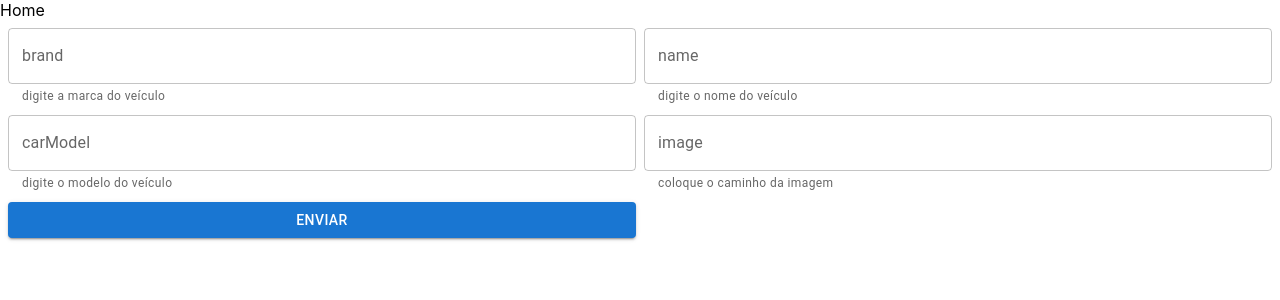
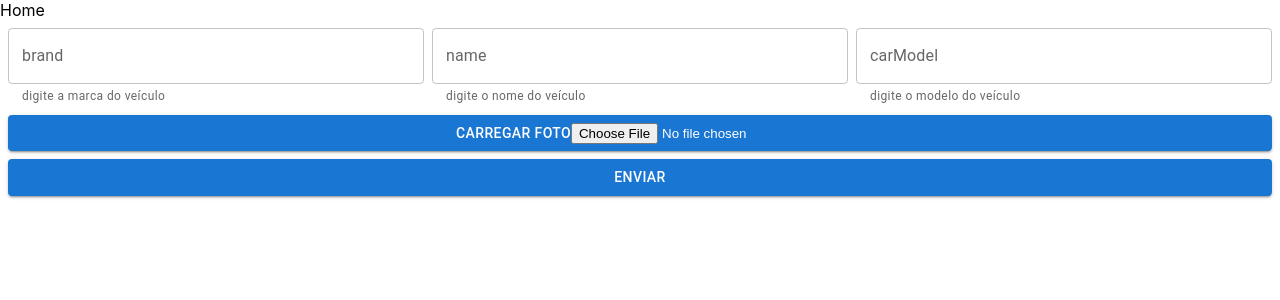
Before and after one commit to Adadezer/PSVerzel, a React (Create React App) app in the folder frontend/psverzel/: page / in a window 1280 px wide. Shown: the top 300 px of the page. Built offline with nearby package versions, Linux system fonts and the light colour scheme.

Commit message:
feat(frontend): :construction: adição do input de imagem sem as funcionalidades

```diff
--- /dev/null
+++ b/frontend/psverzel/src/components/InputImage.js
@@ -0,0 +1,19 @@
+import { Button, Grid } from '@mui/material'
+import React from 'react'
+
+export default function InputImage(props) {
+  return (
+    <Grid item {...props}>
+      <Button
+        fullWidth
+        variant="contained"
+        component="label"
+      >
+        Carregar Foto
+        <input
+          type="file"
+        />
+      </Button>
+    </Grid>
+  )
+}
--- a/frontend/psverzel/src/pages/Home.js
+++ b/frontend/psverzel/src/pages/Home.js
@@ -1,6 +1,7 @@
 import { Grid } from "@mui/material";
 import InputStringGeneric from "../components/InputStringGeneric";
 import ButtonCreate from "../components/ButtonCreate";
+import InputImage from "../components/InputImage";
 
 function Home() {
   return (
@@ -19,34 +20,32 @@ function Home() {
           label={'brand'}
           helperText={'digite a marca do veículo'}
           xs={12}
-          md={6}
+          md={4}
         />
 
         <InputStringGeneric
           label={'name'}
           helperText={'digite o nome do veículo'}
           xs={12}
-          md={6}
+          md={4}
         />
 
         <InputStringGeneric
           label={'carModel'}
           helperText={'digite o modelo do veículo'}
           xs={12}
-          md={6}
+          md={4}
         />
 
-        <InputStringGeneric
-          label={'image'}
-          helperText={'coloque o caminho da imagem'}
+        <InputImage
           xs={12}
-          md={6}
+          md={12}
         />
 
         <ButtonCreate
           text={'Enviar'}
           xs={12}
-          md={6}
+          md={12}
         />
       </Grid>
     </>
```
